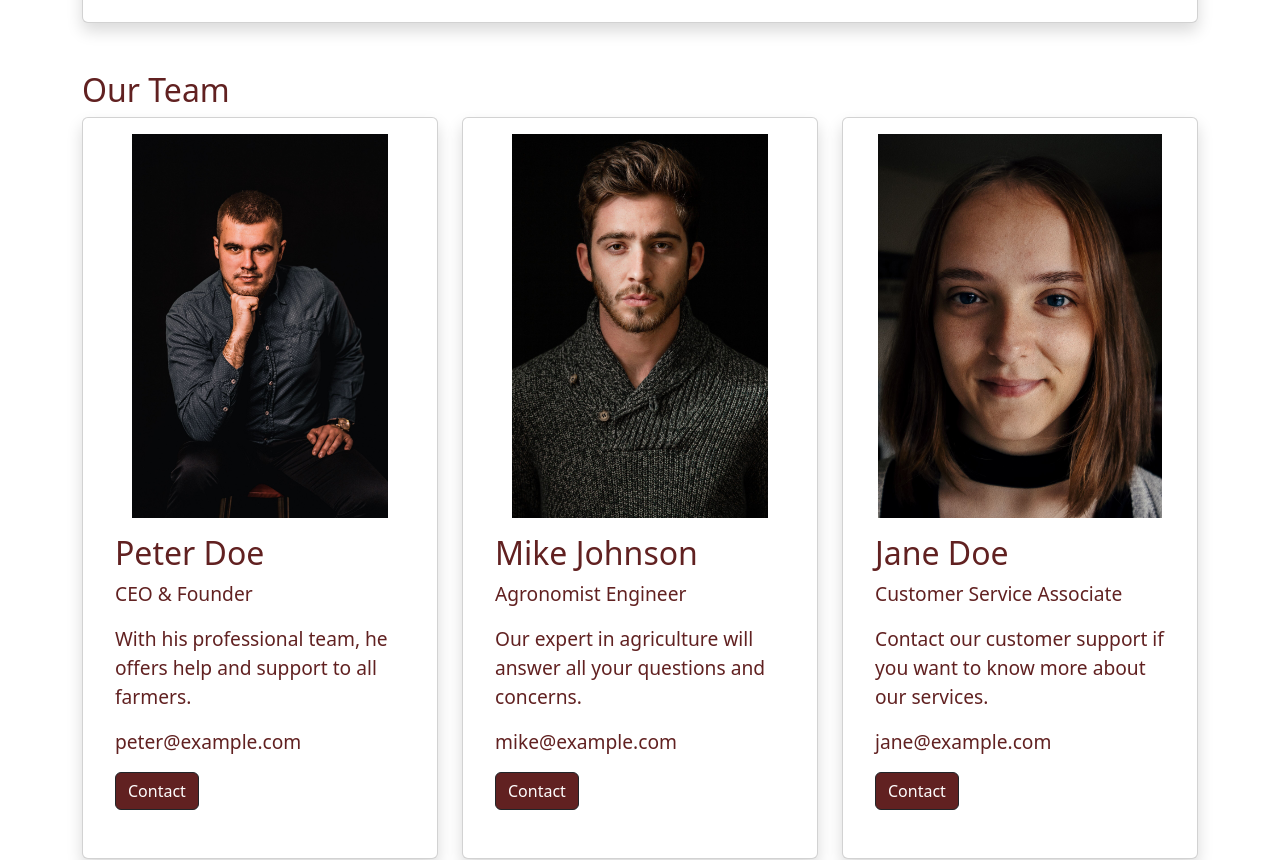
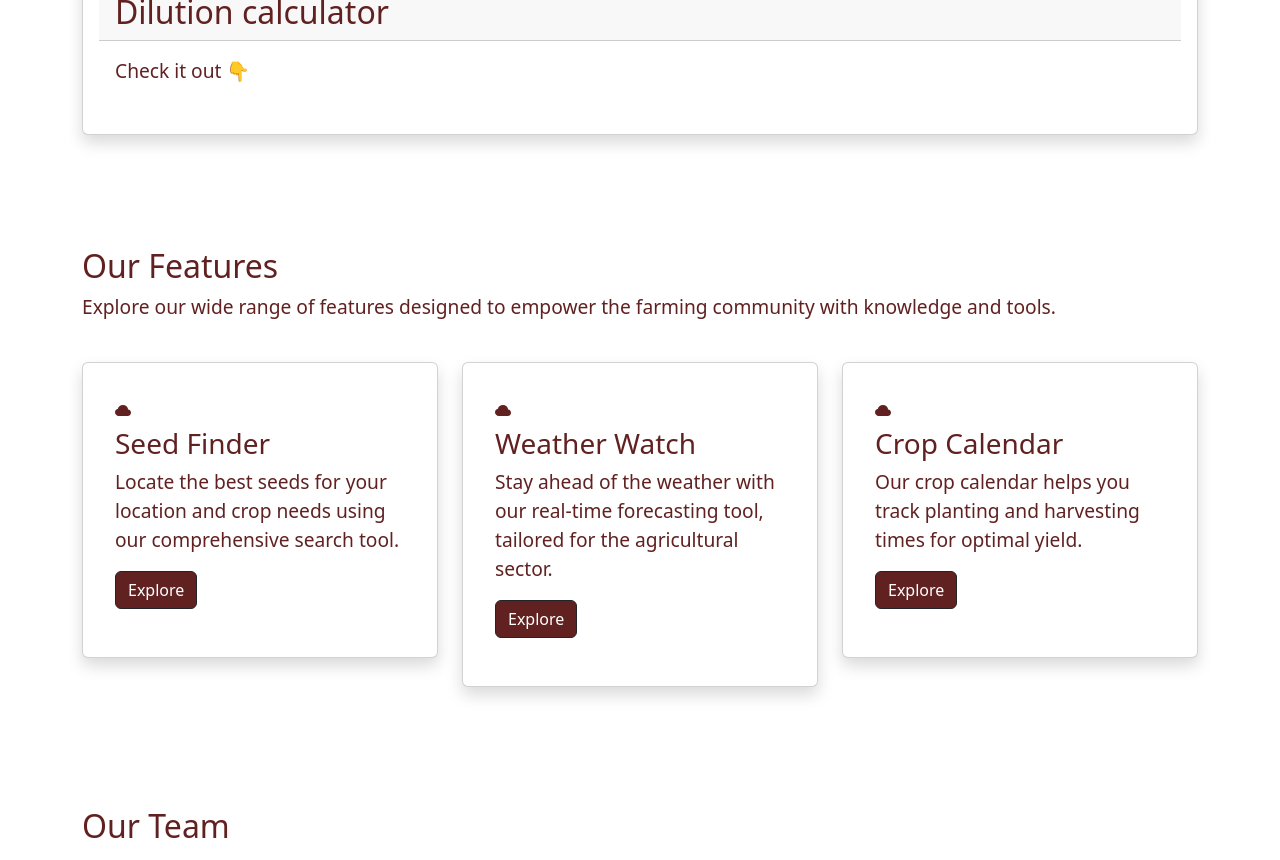
Before and after one commit to Evaketesdi/agroman, a React (Create React App) app: page / in a window 1280 px wide. Shown: the part 1260-2120 px from the top of the page. Built offline with nearby package versions, Linux system fonts and the light colour scheme.

Commit message:
faq and features sections added

```diff
--- a/src/AboutUs.js
+++ b/src/AboutUs.js
@@ -6,6 +6,7 @@ export default function AboutUs() {
   return (
     <div className="container text-color my-5">
       <h2>Our Team</h2>
+      <br />
       <div className="row">
         {team.map((team) => (
           <Team team={team} key={team.id} />
--- a/src/Accordion.js
+++ b/src/Accordion.js
@@ -2,7 +2,7 @@ import React, { useState } from "react";
 
 export default function Accordion({ data }) {
   return (
-    <div id="blog" className="accordion container my-5">
+    <div id="blog" className="accordion container my-5 py-3">
       {data.map((el) => (
         <AccordionItem
           title={el.title}
--- a/src/App.css
+++ b/src/App.css
@@ -10,7 +10,7 @@
   background-position: center;
   text-align: center;
   padding: 120px 50px;
-  height: 80vh;
+  min-height: 80vh;
 }
 
 .text-color {
@@ -40,7 +40,7 @@ p {
 
 .card-img-top {
   width: 100%;
-  max-height: 30vw;
+  max-height: 20vw;
   object-fit: contain;
 }
 
@@ -95,3 +95,9 @@ p {
 .scroll-to-top-arrow.visible {
   opacity: 1;
 }
+/*.faq {
+  display: flex;
+  flex-direction: column;
+
+  width: 50%;
+}*/
--- a/src/App.js
+++ b/src/App.js
@@ -9,6 +9,8 @@ import AboutUs from "./AboutUs";
 import SubscribeForm from "./SubscribeForm";
 import ScrollToTopArrow from "./ScrollToTopArrow";
 import Footer from "./Footer";
+import Faq from "./Faq";
+import Features from "./Features";
 
 export const blog = [
   {
@@ -75,6 +77,46 @@ export const ourTeam = [
   },
 ];
 
+export const faq = [
+  {
+    question: "How to start a farm?",
+    answer:
+      "We offer a comprehensive guide for beginners on how to start and sustain a successful farm.",
+  },
+
+  {
+    question: "Managing pests?",
+    answer:
+      "Explore our integrated pest management tactics that are environmentally sustainable and effective.",
+  },
+  {
+    question: "Best crops to grow?",
+    answer:
+      "This can vary based on your region, but we suggest starting with crops that are in high demand locally.",
+  },
+  {
+    question: "Subscription plans?",
+    answer:
+      "We offer a range of subscription plans to cater to your specific agricultural needs and preferences.",
+  },
+];
+
+export const features = [
+  {
+    title: "Seed Finder",
+    text: "Locate the best seeds for your location and crop needs using our comprehensive search tool.",
+  },
+
+  {
+    title: "Weather Watch",
+    text: "Stay ahead of the weather with our real-time forecasting tool, tailored for the agricultural sector.",
+  },
+  {
+    title: "Crop Calendar",
+    text: "Our crop calendar helps you track planting and harvesting times for optimal yield.",
+  },
+];
+
 const App = () => {
   return (
     <div>
@@ -82,8 +124,10 @@ const App = () => {
       <HeroSection />
       <Accordion data={blog} />
       <DilutionCalculator data={calculator} />
+      <Features data={features} />
       <AboutUs />
       <SubscribeForm />
+      <Faq data={faq} />
       <ScrollToTopArrow />
       <Footer />
     </div>
--- a/src/DilutionCalculator.js
+++ b/src/DilutionCalculator.js
@@ -9,7 +9,7 @@ export default function DilutionCalculator({ data }) {
   }
 
   return (
-    <div className="container my-5">
+    <div className="container my-5 py-3">
       <div className="card text-color shadow p-3 mb-5 bg-body rounded">
         <h2 className="card-header">Dilution calculator</h2>
         <p
--- /dev/null
+++ b/src/Faq.js
@@ -0,0 +1,30 @@
+import React from "react";
+
+export default function Faq({ data }) {
+  return (
+    <div className="container my5 text-color py-3">
+      <h2>FAQ Corner</h2>
+      <p>
+        Have questions? Get answers. Check out our frequently asked questions
+        for more insights.
+      </p>
+      <div className="container my-5 row">
+        {data.map((el) => (
+          <FaqElement
+            question={el.question}
+            answer={el.answer}
+            key={el.question}
+          />
+        ))}
+      </div>
+    </div>
+  );
+}
+function FaqElement({ question, answer }) {
+  return (
+    <div className="col-lg-6 col-md-12 col-sm-12 p-3">
+      <h3>{question}</h3>
+      <p>{answer}</p>
+    </div>
+  );
+}
--- /dev/null
+++ b/src/Features.js
@@ -0,0 +1,47 @@
+import React from "react";
+import { Button } from "./App";
+
+export default function Features({ data }) {
+  return (
+    <div className="container text-color my-5">
+      <h2>Our Features</h2>
+      <p>
+        Explore our wide range of features designed to empower the farming
+        community with knowledge and tools.
+      </p>
+      <br />
+      <div className="row">
+        {data.map((el) => (
+          <FeaturesElement title={el.title} text={el.text} key={el.title} />
+        ))}
+      </div>
+    </div>
+  );
+}
+function FeaturesElement({ title, text }) {
+  return (
+    <div className="col-lg-4 col-md-6 col-sm-12 mb-4 ">
+      <div className="card shadow p-3 mb-5 bg-body rounded">
+        <div className="card-body text-color">
+          <svg
+            xmlns="http://www.w3.org/2000/svg"
+            width="16"
+            height="16"
+            fill="currentColor"
+            class="bi bi-cloud-fill"
+            viewBox="0 0 16 16"
+            className="my-2"
+          >
+            <path d="M4.406 3.342A5.53 5.53 0 0 1 8 2c2.69 0 4.923 2 5.166 4.579C14.758 6.804 16 8.137 16 9.773 16 11.569 14.502 13 12.687 13H3.781C1.708 13 0 11.366 0 9.318c0-1.763 1.266-3.223 2.942-3.593.143-.863.698-1.723 1.464-2.383" />
+          </svg>
+          <h3 className="card-title">{title}</h3>
+          <p className="card-text">{text}</p>
+
+          <p>
+            <Button>Explore</Button>
+          </p>
+        </div>
+      </div>
+    </div>
+  );
+}
--- a/src/Footer.js
+++ b/src/Footer.js
@@ -2,7 +2,7 @@ import React from "react";
 
 export default function Footer() {
   return (
-    <footer className="container m-5 text-color text-center row">
+    <footer className="container m-5 text-color text-center row py-3">
       <div className="col">
         <strong>AGROMAN</strong>
         <p>You can find us in Romania</p>
--- a/src/SubscribeForm.js
+++ b/src/SubscribeForm.js
@@ -5,7 +5,7 @@ export default function SubscribeForm() {
   const [userRating, setUserRating] = useState("");
   return (
     <div id="contact" className="row">
-      <form className="col-lg-5 col-md-8 col-sm-12 text-color text-center container card my-5 shadow p-3 mb-5 bg-body rounded">
+      <form className="col-lg-5 col-md-8 col-sm-12 text-color text-center container card shadow p-3 mb-5 bg-body rounded">
         <h4 className="card-body">
           <strong>STAY INFORMED AND INSPIRED - SUBSCRIBE NOW</strong>
         </h4>
```
Also changed, not shown: public/images/cloud-fill.svg (added).
